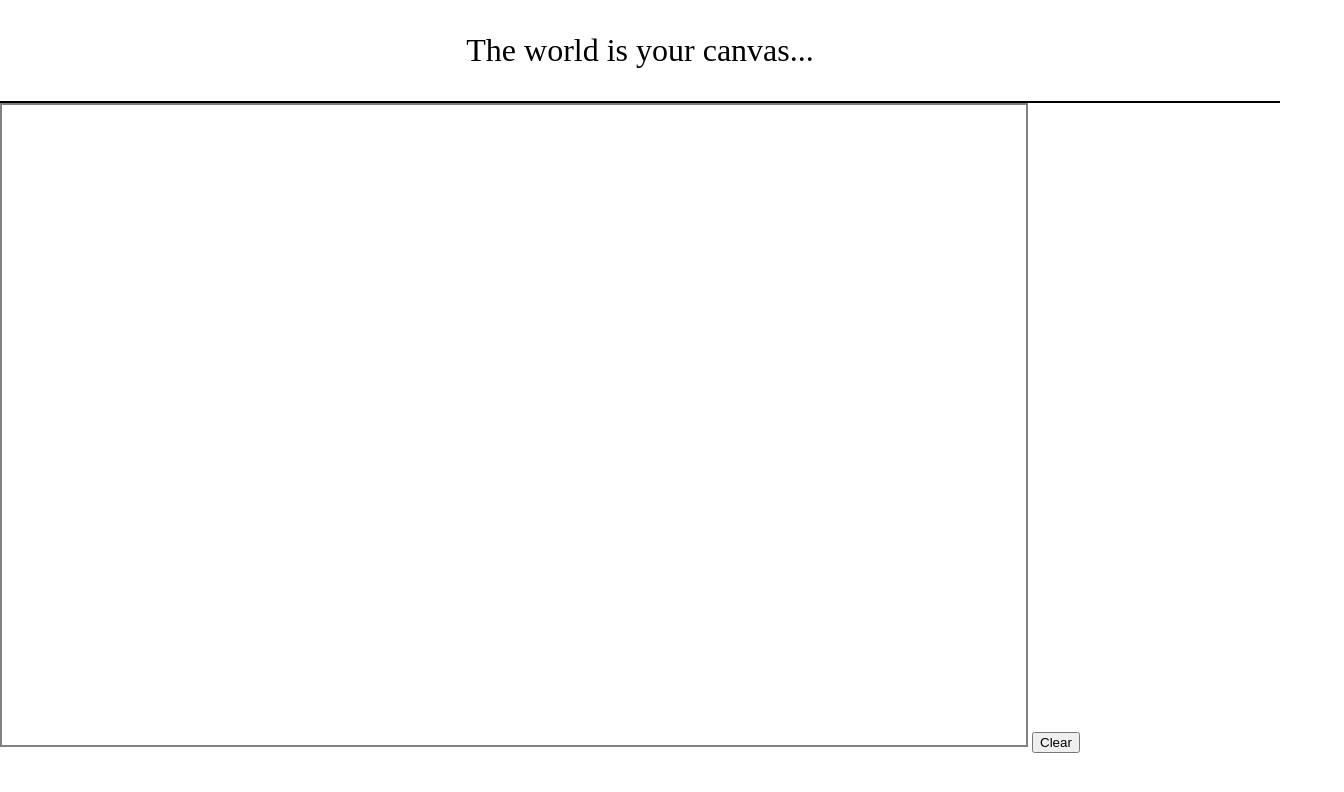
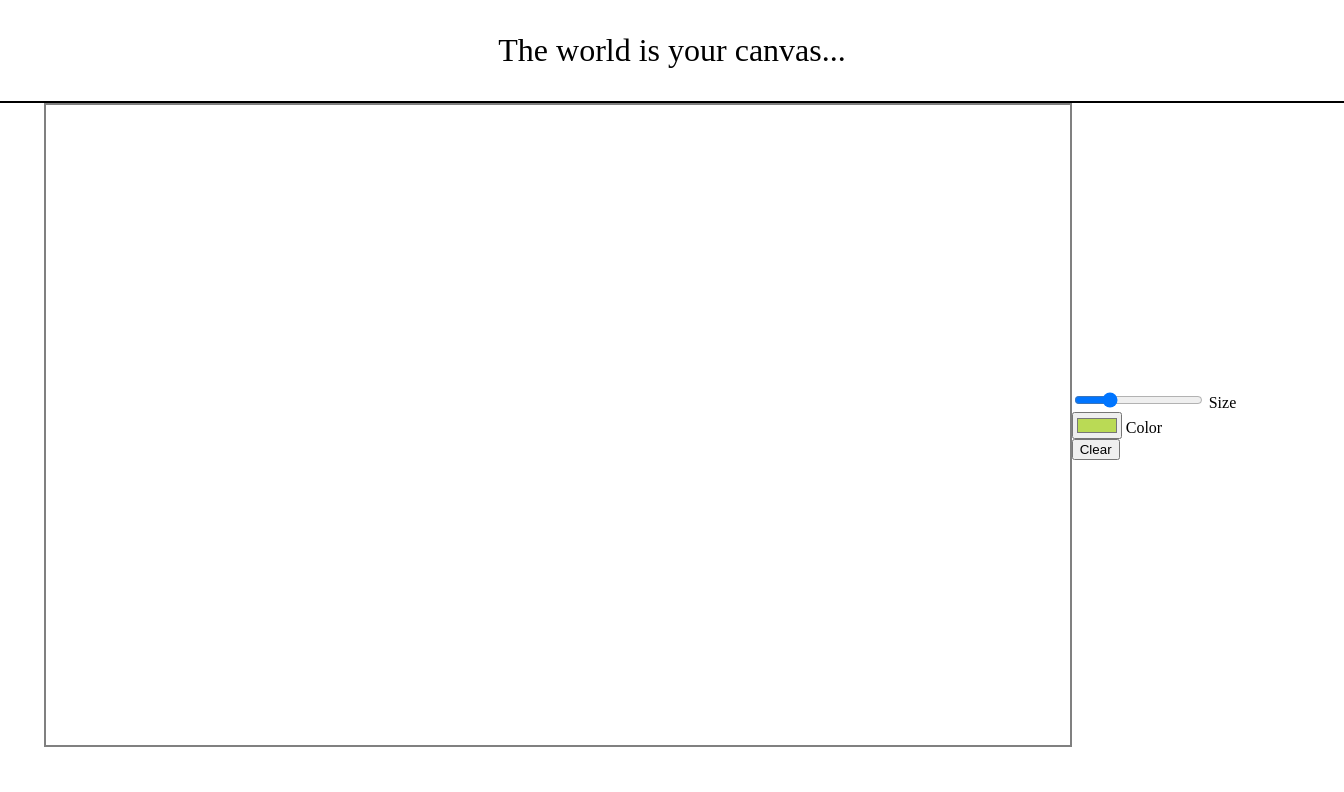
Before and after one commit to mwinser/FunWithCanvas, a plain HTML site: page index.html in a window 1280 px wide. Shown: the whole page, 1344 px wide, since content can reach past the window. Drawn offline with Linux system fonts and the light colour scheme.

Commit message:
Added colorpicker and sizepicker

```diff
--- a/index.html
+++ b/index.html
@@ -7,11 +7,24 @@
 </head>
 <body>
     <div class="title">The world is your canvas...</div>
+    <div class="container">
+        <canvas id="draw" width="400" height="400"></canvas>
+        <div class="controls">
+            <input type="range" id="size" min="0" max="80" value="20" class="slider">
+            <label for="size">Size</label>
+            <div>
+                <input  type="color"
+                        id="color"
+                        name="color"
+                        value="#BADA55">
+                <label for="color">Color</label>
+            </div>
+            <button class="clear">Clear</button>
+        </div>
+    </div>
 
 
-<canvas id="draw" width="400" height="400"></canvas>
 
-<button class="clear">Clear</button>
 
 <script src="index.js"></script>
 </body>
--- a/index.js
+++ b/index.js
@@ -13,13 +13,10 @@ const canvas = document.querySelector("#draw");
     let isDrawing = false;
     let lastX = 0;
     let lastY = 0;
-    let hue = 0;
     let direction = true;
 
     function draw(e) {
         if(!isDrawing) return;
-        console.log(e);
-        ctx.strokeStyle = `hsl(${hue}, 100%, 50%`;
         ctx.beginPath();
         //start from
         ctx.moveTo(lastX,lastY);
@@ -29,19 +26,7 @@ const canvas = document.querySelector("#draw");
         ctx.stroke();
         //reset lastX and last Y
         [lastX, lastY] = [e.offsetX, e.offsetY];
-        //increment hue
-        hue++
-        if (hue>360){
-            hue = 0;
-        }
-        if (ctx.lineWidth >=80 || ctx.lineWidth<=1){
-            direction = !direction
-        }
-        if (direction){
-            ctx.lineWidth++
-        }else{
-            ctx.lineWidth--
-        }
+
 
 
     }
@@ -55,6 +40,20 @@ const canvas = document.querySelector("#draw");
     canvas.addEventListener('mouseup', ()=> isDrawing = false);
     canvas.addEventListener('mouseout', ()=> isDrawing = false);
 
+const sizePicker = document.getElementById("size")
+sizePicker.addEventListener("input", sizeChange);
+function sizeChange(e){
+    ctx.lineWidth = e.target.value
+}
+
+const colorPicker = document.getElementById("color")
+colorPicker.addEventListener("change", colorChange);
+function colorChange(e){
+    ctx.strokeStyle = e.target.value
+}
+
+
+
 const clearButton = document.getElementsByClassName("clear")[0]
 
 function clearCanvas (){
--- a/style.css
+++ b/style.css
@@ -1,6 +1,11 @@
 html, body {
     margin: 0;
-  }
+}
+.container {
+    display: flex;
+    justify-content: center;
+    align-items: center;
+}
 .title {
     font-family: serif;
     font-size: 2em;
@@ -8,6 +13,8 @@ html, body {
     display: flex;
     place-content: center;
     border-bottom: 2px solid black;
+    width: 100%;
+
 }
 #draw {
     border: 2px solid gray;
```
Also changed, not shown: 1 other file.
